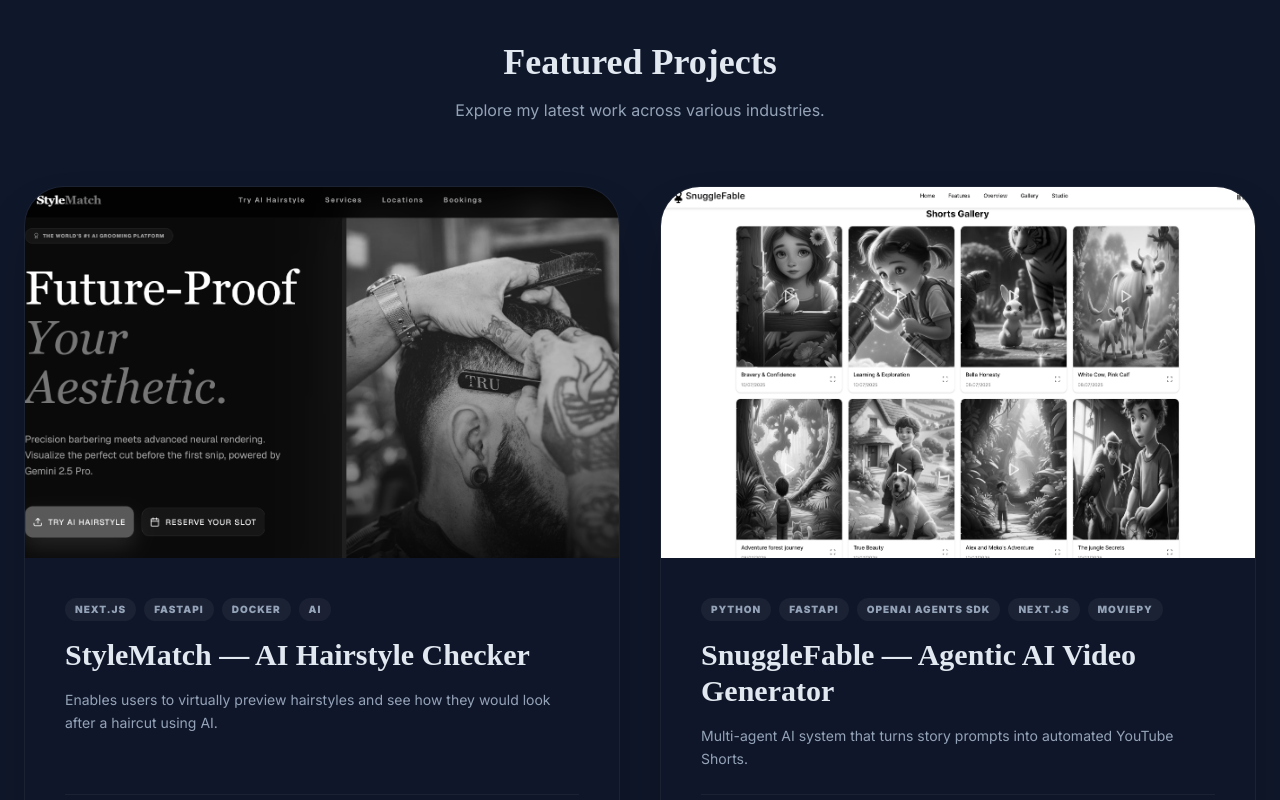
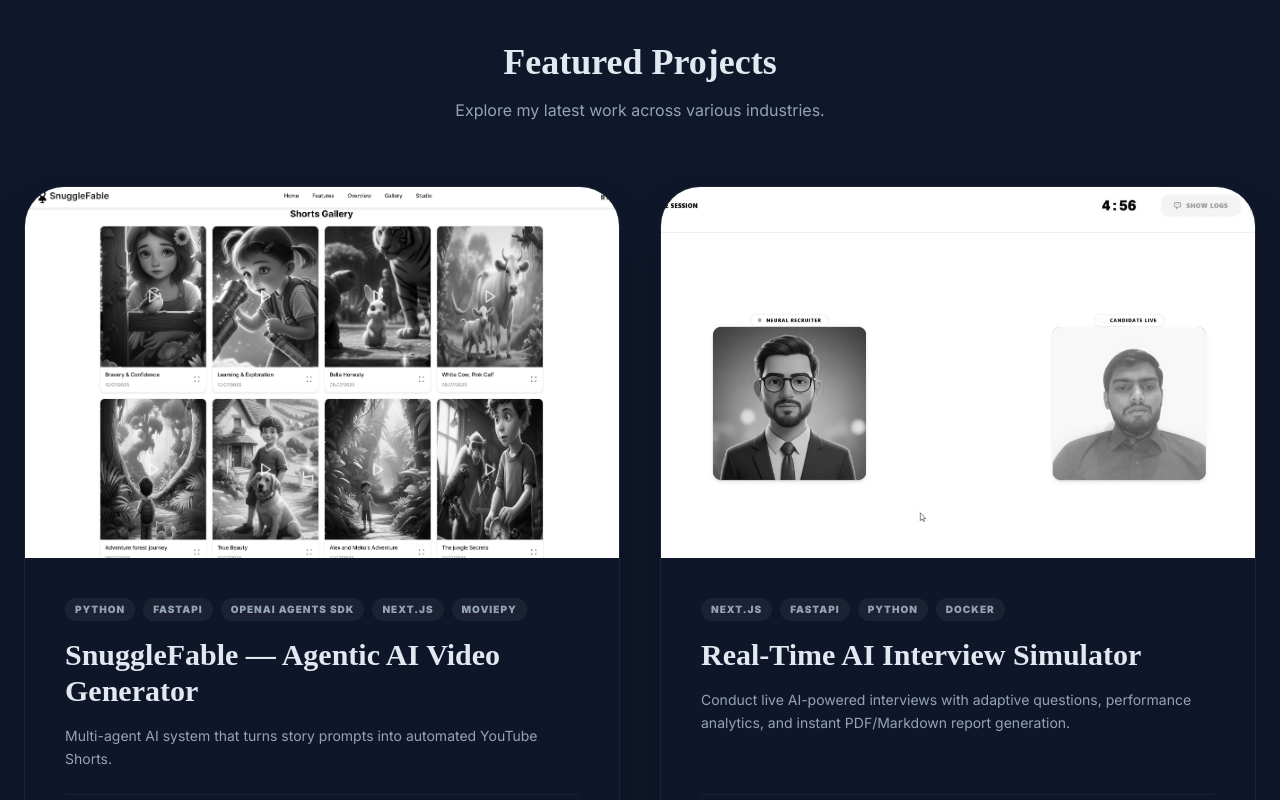
Before and after one commit to arman229/Portfolio, a Next.js app: page / in a window 1280 px wide. Shown: the part 2000-2800 px from the top of the page. Built offline with nearby package versions, Linux system fonts and the light colour scheme.

Commit message:
add new project in my portfolio

```diff
--- a/src/app/components/about.tsx
+++ b/src/app/components/about.tsx
@@ -121,7 +121,7 @@
 
           {/* ================= STATS ================= */}
           <div className="mt-12 flex items-center gap-8 opacity-70">
-            <Stat number="3+" label="Years Exp." />
+            <Stat number="2+" label="Years Exp." />
             <Divider />
             <Stat number="10+" label="Projects" />
             <Divider />
--- a/src/app/components/contactform.tsx
+++ b/src/app/components/contactform.tsx
@@ -9,7 +9,7 @@
         <div className="max-w-6xl mx-auto glass-morphism rounded-[40px] overflow-hidden">
 
           <div className="grid lg:grid-cols-2">
-            <div className="p-12 lg:p-20 bg-gradient-premium">
+            <div className="p-4 py-12 md:p-12 lg:p-20 bg-gradient-premium">
               <h2 className="text-5xl font-bold mb-8">
               Let&#39;s build <br />                <span className="text-indigo-400">something epic</span>.
               </h2>
@@ -56,7 +56,7 @@
               </div>
             </div>
 
-            <div className="p-12 lg:p-20 bg-slate-900/40">
+            <div className=" p-4 py-12 md:p-12 lg:p-20 bg-slate-900/40">
               <form className="space-y-6" onSubmit={(e) => e.preventDefault()}>
                 <div className="grid md:grid-cols-2 gap-6">
                   <div className="space-y-2">
--- a/src/app/data/constant.ts
+++ b/src/app/data/constant.ts
@@ -136,8 +136,30 @@
 ];
 
 export const PROJECTS: Project[] = [
+
   {
     id: '0',
+    title: 'SnuggleFable — Agentic AI Video Generator',
+    description: 'Multi-agent AI system that turns story prompts into automated YouTube Shorts.',
+    image: '/images/projects/ai_video_gen.png',
+    tags: ['AI', 'Automation', 'Video'],
+    techStack: ['Python', 'FastAPI', 'OpenAI Agents SDK', 'Next.js', 'MoviePy'],
+    liveUrl: 'https://snugglefable.vercel.app/',
+    githubUrl: 'https://github.com/arman229',
+    category: 'AI'
+  },
+  {
+    id: '1',
+    title: 'Real-Time AI Interview Simulator',
+    description: 'Conduct live AI-powered interviews with adaptive questions, performance analytics, and instant PDF/Markdown report generation.',
+    image: '/images/projects/ai_live_interviewer.jpg', // make sure you have a corresponding image
+    tags: ['AI', 'Interview', 'Analytics'],
+    techStack: ['Next.js', 'FastAPI', 'Python', 'Docker'],
+    liveUrl: 'https://ailiveinterviewer.vercel.app/',
+    githubUrl: 'https://github.com/arman229',
+    category: 'AI'
+  }, {
+    id: '2',
     title: 'StyleMatch — AI Hairstyle Checker',
     description: 'Enables users to virtually preview hairstyles and see how they would look after a haircut using AI.',
     image: '/images/projects/stylematch.png',
@@ -148,18 +170,7 @@
     category: 'AI'
   },
   {
-    id: '1',
-    title: 'SnuggleFable — Agentic AI Video Generator',
-    description: 'Multi-agent AI system that turns story prompts into automated YouTube Shorts.',
-    image: '/images/projects/ai_video_gen.png',
-    tags: ['AI', 'Automation', 'Video'],
-    techStack: ['Python', 'FastAPI', 'OpenAI Agents SDK', 'Next.js', 'MoviePy'],
-    liveUrl: 'https://snugglefable.vercel.app/',
-    githubUrl: 'https://github.com/arman229',
-    category: 'AI'
-  },
-  {
-    id: '2',
+    id: '3',
     title: 'ArmanStore — AI E-Commerce Platform',
     description: 'AI-powered e-commerce platform with chatbot, RAG search, and visual product matching.',
     image: '/images/projects/armanstore.png',
@@ -169,8 +180,9 @@
     githubUrl: 'https://github.com/arman229',
     category: 'AI'
   },
+
   {
-    id: '3',
+    id: '4',
     title: 'AI PhotoCraft — AI Photo Editor',
     description: 'AI-driven photo editing app for image enhancement and creative transformations.',
     image: '/images/projects/aiphotocraft.png',
@@ -180,17 +192,17 @@
     githubUrl: 'https://github.com/arman229',
     category: 'AI'
   },
-  {
-    id: '4',
-    title: 'Modern E-Commerce Frontend',
-    description: 'Responsive e-commerce frontend built with modern UI and performance best practices.',
-    image: '/images/projects/ecommerece.png',
-    tags: ['Frontend', 'E-Commerce'],
-    techStack: ['Next.js', 'shadcn/ui', 'CSS'],
-    liveUrl: 'https://my-shopping-website-assignment.vercel.app/',
-    githubUrl: 'https://github.com/arman229',
-    category: 'Web'
-  },
+  // {
+  //   id: '4',
+  //   title: 'Modern E-Commerce Frontend',
+  //   description: 'Responsive e-commerce frontend built with modern UI and performance best practices.',
+  //   image: '/images/projects/ecommerece.png',
+  //   tags: ['Frontend', 'E-Commerce'],
+  //   techStack: ['Next.js', 'shadcn/ui', 'CSS'],
+  //   liveUrl: 'https://my-shopping-website-assignment.vercel.app/',
+  //   githubUrl: 'https://github.com/arman229',
+  //   category: 'Web'
+  // },
   {
     id: '5',
     title: 'Weather Web Application',
@@ -202,6 +214,7 @@
     githubUrl: 'https://github.com/arman229',
     category: 'Web'
   },
+
 
 ];
 export const PROCESS_STEPS: ProcessStep[] = [
```
Also changed, not shown: public/images/projects/ai_live_interviewer.jpg (added).
